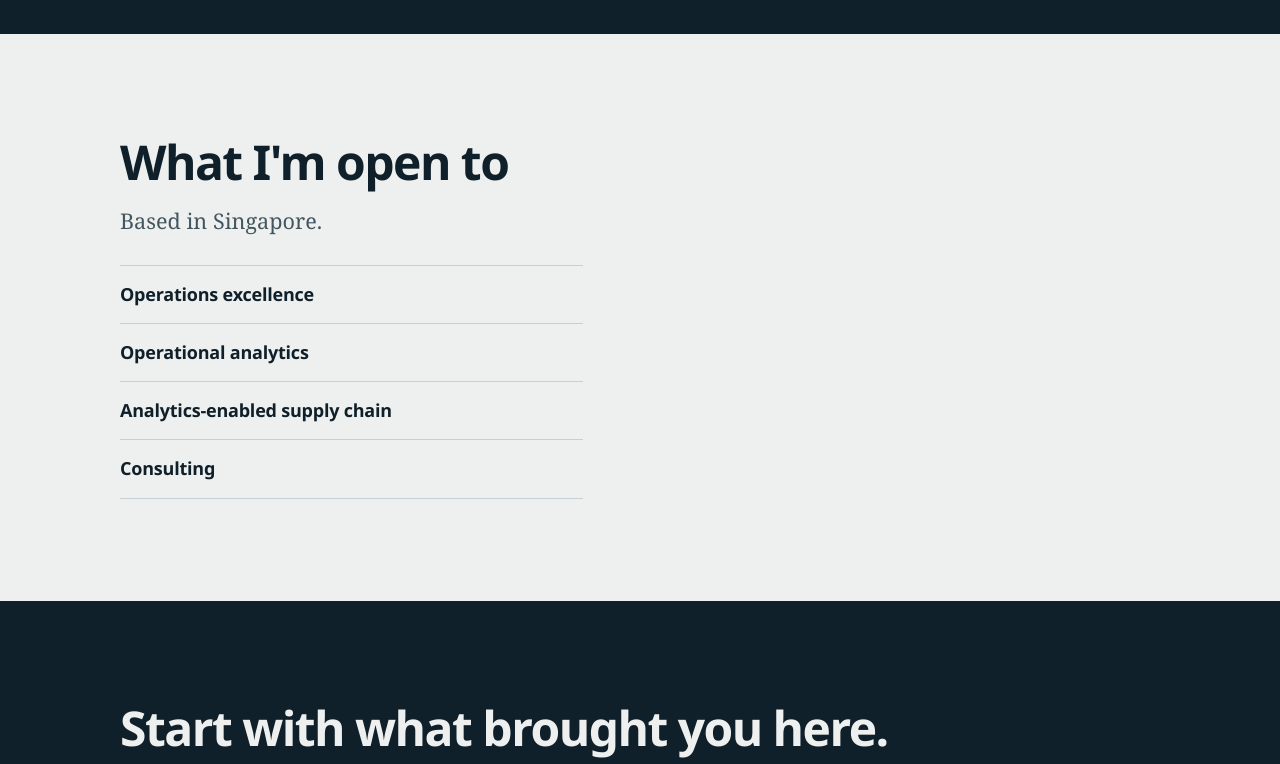
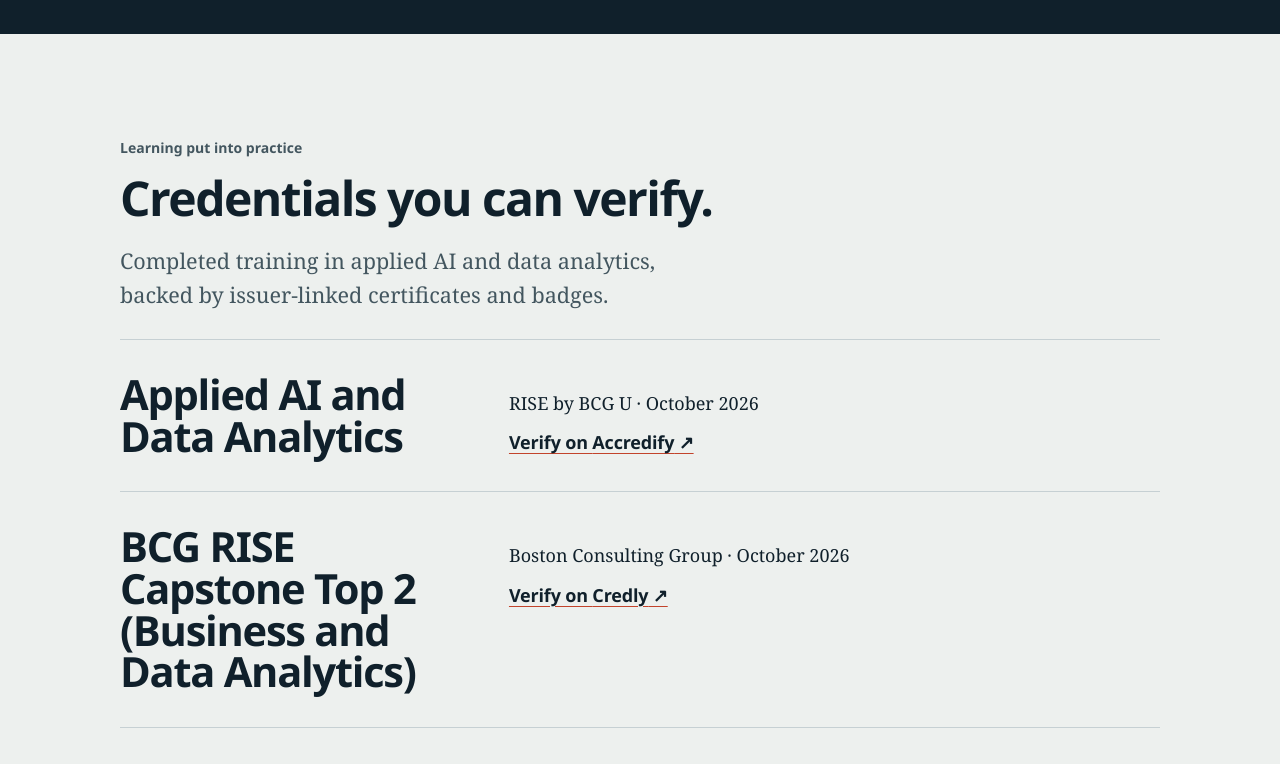
Before and after one commit to AndrewLamSingapore/authority-engine, a React (Vite) app: page /about in a window 1280 px wide. Shown: the part 1820-2584 px from the top of the page. Built offline with nearby package versions, Linux system fonts and the light colour scheme.

Commit message:
Refresh profile credentials: src/v2/pages/AboutV2.jsx

```diff
--- a/src/v2/pages/AboutV2.jsx
+++ b/src/v2/pages/AboutV2.jsx
@@ -1,7 +1,7 @@
 import React from 'react';
 import { Link } from 'react-router-dom';
 import TalkSection from '../components/TalkSection';
-import { about } from '../data/content';
+import { about, credentials } from '../data/content';
 
 export default function AboutV2() {
   return (
@@ -58,6 +58,32 @@
         </div>
       </section>
 
+      <section className="v2-section" id="credentials" aria-labelledby="credentials-title">
+        <div className="v2-wrap">
+          <p className="v2-kicker">Learning put into practice</p>
+          <h2 id="credentials-title">Credentials you can verify.</h2>
+          <p className="v2-lede" style={{ marginTop: '20px' }}>
+            Completed training in applied AI and data analytics, backed by issuer-linked certificates and badges.
+          </p>
+          <dl className="v2-defs" style={{ marginTop: '28px' }}>
+            {credentials.map((credential) => (
+              <div key={credential.href}>
+                <dt>{credential.name}</dt>
+                <dd>
+                  <p className="v2-prose">{credential.issuer} · {credential.date}</p>
+                  <a className="v2-link" href={credential.href} target="_blank" rel="noreferrer">
+                    Verify on {credential.platform} ↗
+                  </a>
+                </dd>
+              </div>
+            ))}
+          </dl>
+          <p className="v2-note" style={{ marginTop: '28px' }}>
+            Next learning step: Temasek Polytechnic’s Cloud Support &amp; DevOps programme, beginning November 2026.
+          </p>
+        </div>
+      </section>
+
       <section className="v2-section" aria-labelledby="about-open-title">
         <div className="v2-wrap">
           <h2 id="about-open-title">{about.openH2}</h2>
```
